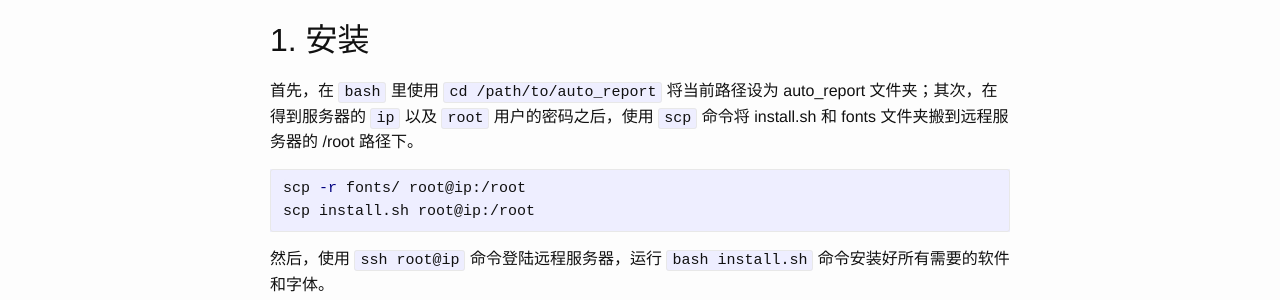
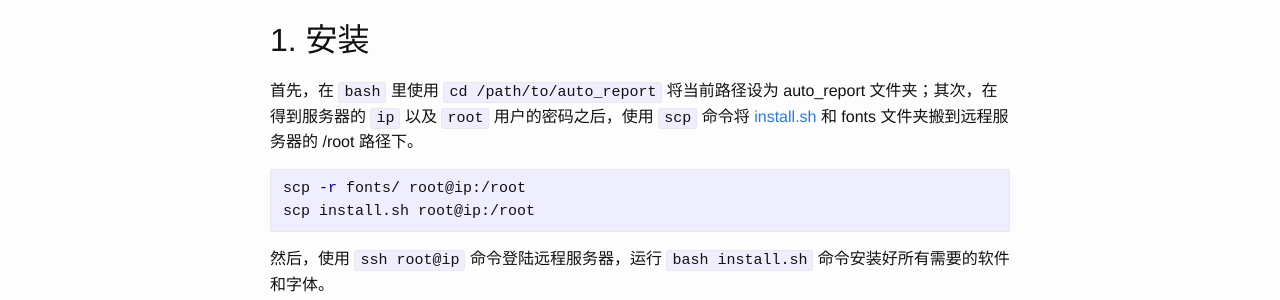
Before and after one commit to zhenjieliang/zhenjieliang.github.io, a Jekyll site: the page built from _posts/2018-08-23-自动化数据分析报告环境搭建.md, in a window 1280 px wide and 900 px high. Shown: the part 184-484 px from the top of the window. Built offline with Jekyll 4.4.1, drawn with Linux system fonts in a browser that asks for light colours; part of the change alters nothing that is shown.

Commit message:
add a file download link

````diff
--- a/_posts/2018-08-23-自动化数据分析报告环境搭建.md
+++ b/_posts/2018-08-23-自动化数据分析报告环境搭建.md
@@ -8,7 +8,7 @@ categories: R linux Rmd
 
 ## 1. 安装
 
-首先，在 `bash` 里使用 `cd /path/to/auto_report` 将当前路径设为 auto_report 文件夹；其次，在得到服务器的 `ip` 以及 `root` 用户的密码之后，使用 `scp` 命令将 install.sh 和 fonts 文件夹搬到远程服务器的 /root 路径下。
+首先，在 `bash` 里使用 `cd /path/to/auto_report` 将当前路径设为 auto_report 文件夹；其次，在得到服务器的 `ip` 以及 `root` 用户的密码之后，使用 `scp` 命令将 [install.sh](/assets/install.sh) 和 fonts 文件夹搬到远程服务器的 /root 路径下。
 
 ```bash
 scp -r fonts/ root@ip:/root
````
Also changed, not shown: _posts/2018-09-17-build-R-evironment-SC.md (renamed from _posts/2018-09-17-linux-config-problems.md), _posts/rmarkdown.png (deleted), _posts/rmarkdown2.png (deleted), _posts/rstudio_login.png (deleted), 8 other files.
